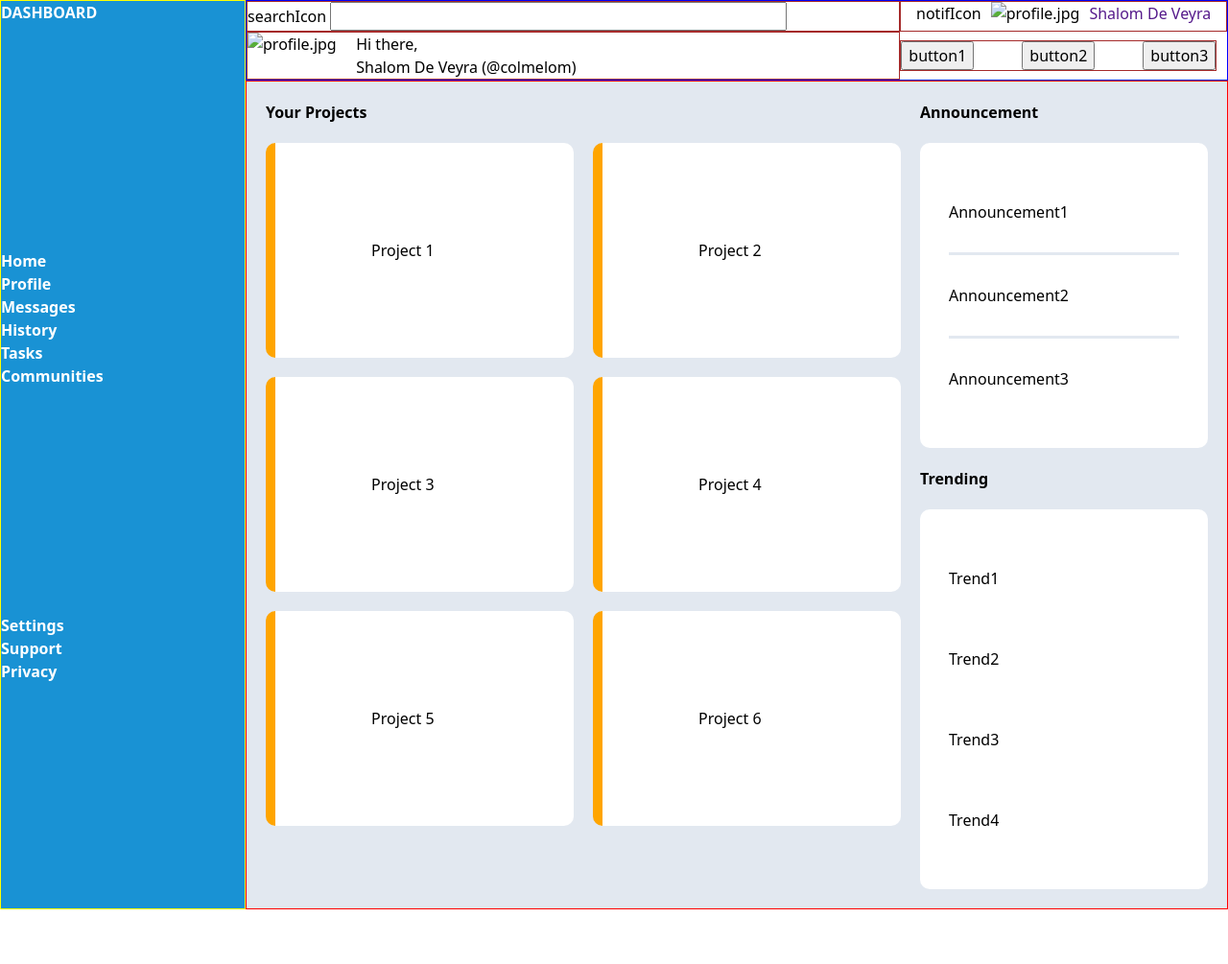
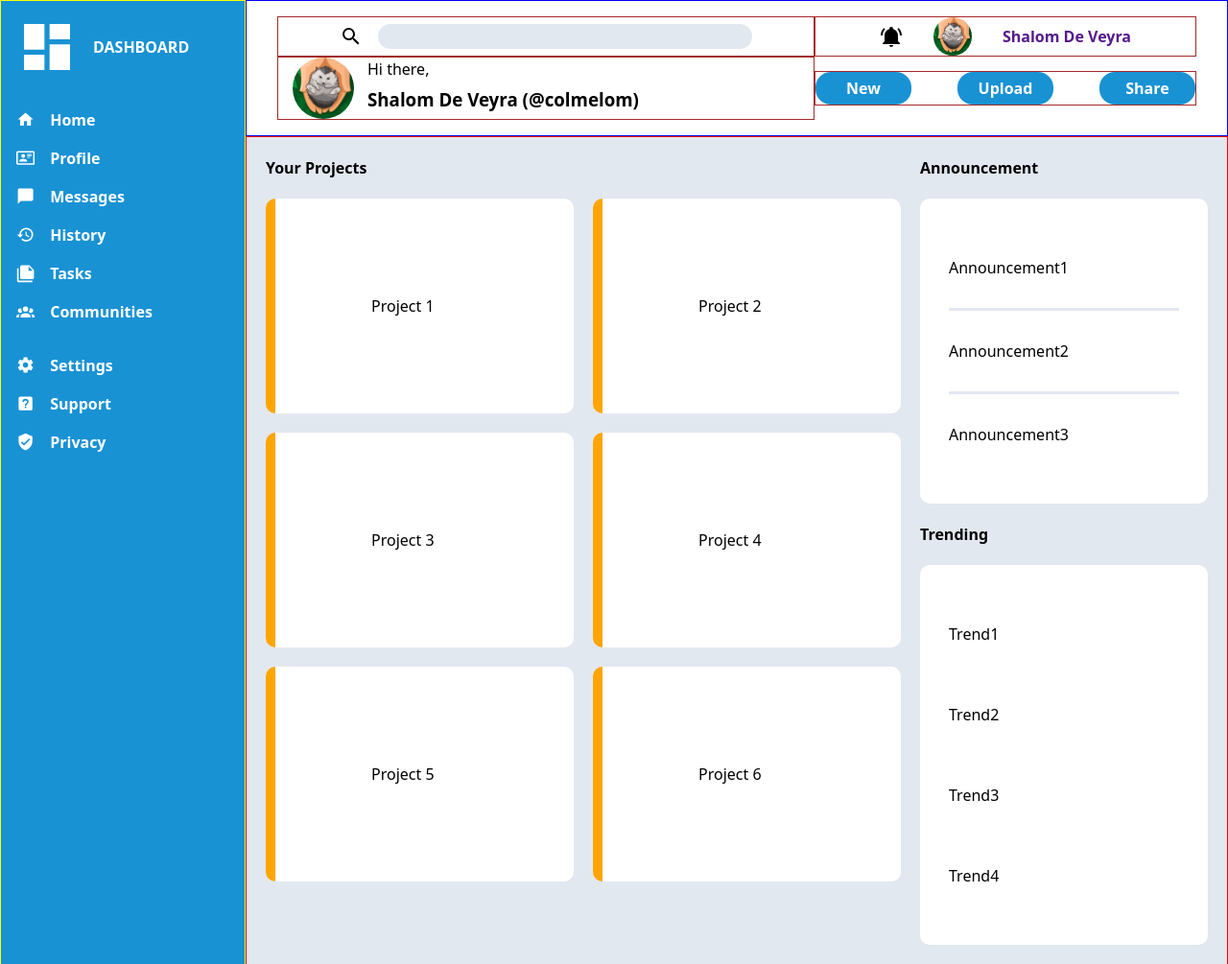
Before and after one commit to colmelom0410/Project-Admin-Dashboard, a plain HTML site: page index.html in a window 1280 px wide. Shown: the whole page at 96% size. Before the commit the page ends 948 px from the top, so only its background shows below. Drawn offline with Linux system fonts and the light colour scheme.

Commit message:
Add svg icons and imgs to the sidebar and header
-Additional: Improved the css styling

```diff
--- a/index.html
+++ b/index.html
@@ -9,43 +9,50 @@
 <body>
     <div class="header">
         <div class="searchInput">
-            <label for="userSearch">searchIcon</label>
+            <label for="userSearch"><svg xmlns="http://www.w3.org/2000/svg" viewBox="0 0 24 24"><title>magnify</title><path d="M9.5,3A6.5,6.5 0 0,1 16,9.5C16,11.11 15.41,12.59 14.44,13.73L14.71,14H15.5L20.5,19L19,20.5L14,15.5V14.71L13.73,14.44C12.59,15.41 11.11,16 9.5,16A6.5,6.5 0 0,1 3,9.5A6.5,6.5 0 0,1 9.5,3M9.5,5C7,5 5,7 5,9.5C5,12 7,14 9.5,14C12,14 14,12 14,9.5C14,7 12,5 9.5,5Z" /></svg></label>
             <input type="search" name="userSearch" id="userSearch">
         </div>
         <div class="userInfo">
-            <p>notifIcon</p>
-            <img src="" alt="profile.jpg">
+            <a href=""><svg xmlns="http://www.w3.org/2000/svg" viewBox="0 0 24 24"><title>bell-ring</title><path d="M21,19V20H3V19L5,17V11C5,7.9 7.03,5.17 10,4.29C10,4.19 10,4.1 10,4A2,2 0 0,1 12,2A2,2 0 0,1 14,4C14,4.1 14,4.19 14,4.29C16.97,5.17 19,7.9 19,11V17L21,19M14,21A2,2 0 0,1 12,23A2,2 0 0,1 10,21M19.75,3.19L18.33,4.61C20.04,6.3 21,8.6 21,11H23C23,8.07 21.84,5.25 19.75,3.19M1,11H3C3,8.6 3.96,6.3 5.67,4.61L4.25,3.19C2.16,5.25 1,8.07 1,11Z" /></svg></a>
+            <img src="images/profile.png" alt="profile.jpg">
             <a href="">Shalom De Veyra</a>
         </div>
         <div class="userGreeting">
-            <img src="" alt="profile.jpg">
+            <img src="images/profile.png" alt="profile.jpg">
             <p>Hi there,</p>
-            <p>Shalom De Veyra (@colmelom)</p>
+            <h3>Shalom De Veyra (@colmelom)</h3>
         </div>
         <div class="btns">
-            <button>button1</button>
-            <button>button2</button>
-            <button>button3</button>
+            <button>New</button>
+            <button>Upload</button>
+            <button>Share</button>
         </div>
 
     </div>
     <div class="sideBar">
-        <div class="log">DASHBOARD</div>
+        <div class="dashboard icon" >
+            <a href="">
+                <svg xmlns="http://www.w3.org/2000/svg" viewBox="0 0 24 24">
+                    <path d="M13,3V9H21V3M13,21H21V11H13M3,21H11V15H3M3,13H11V3H3V13Z"/>
+                </svg>
+                <h4>DASHBOARD</h4>
+            </a>
+        </div>
         <div class="nav upper">
             <ul>
-                <li><a href="">Home</a></li>
-                <li><a href="">Profile</a></li>
-                <li><a href="">Messages</a></li>
-                <li><a href="">History</a></li>
-                <li><a href="">Tasks</a></li>
-                <li><a href="">Communities</a></li>
+                <li><a href=""><svg xmlns="http://www.w3.org/2000/svg" viewBox="0 0 24 24"><title>home</title><path d="M10,20V14H14V20H19V12H22L12,3L2,12H5V20H10Z" /></svg>Home</a></li>
+                <li><a href=""><svg xmlns="http://www.w3.org/2000/svg" viewBox="0 0 24 24"><title>card-account-details-outline</title><path d="M22,3H2C0.91,3.04 0.04,3.91 0,5V19C0.04,20.09 0.91,20.96 2,21H22C23.09,20.96 23.96,20.09 24,19V5C23.96,3.91 23.09,3.04 22,3M22,19H2V5H22V19M14,17V15.75C14,14.09 10.66,13.25 9,13.25C7.34,13.25 4,14.09 4,15.75V17H14M9,7A2.5,2.5 0 0,0 6.5,9.5A2.5,2.5 0 0,0 9,12A2.5,2.5 0 0,0 11.5,9.5A2.5,2.5 0 0,0 9,7M14,7V8H20V7H14M14,9V10H20V9H14M14,11V12H18V11H14" /></svg>Profile</a></li>
+                <li><a href=""><svg xmlns="http://www.w3.org/2000/svg" viewBox="0 0 24 24"><title>message</title><path d="M20,2H4A2,2 0 0,0 2,4V22L6,18H20A2,2 0 0,0 22,16V4C22,2.89 21.1,2 20,2Z" /></svg>Messages</a></li>
+                <li><a href=""><svg xmlns="http://www.w3.org/2000/svg" viewBox="0 0 24 24"><title>history</title><path d="M13.5,8H12V13L16.28,15.54L17,14.33L13.5,12.25V8M13,3A9,9 0 0,0 4,12H1L4.96,16.03L9,12H6A7,7 0 0,1 13,5A7,7 0 0,1 20,12A7,7 0 0,1 13,19C11.07,19 9.32,18.21 8.06,16.94L6.64,18.36C8.27,20 10.5,21 13,21A9,9 0 0,0 22,12A9,9 0 0,0 13,3" /></svg>History</a></li>
+                <li><a href=""><svg xmlns="http://www.w3.org/2000/svg" viewBox="0 0 24 24"><title>note-multiple</title><path d="M16,9H21.5L16,3.5V9M7,2H17L23,8V18A2,2 0 0,1 21,20H7C5.89,20 5,19.1 5,18V4A2,2 0 0,1 7,2M3,6V22H21V24H3A2,2 0 0,1 1,22V6H3Z" /></svg>Tasks</a></li>
+                <li><a href=""><svg xmlns="http://www.w3.org/2000/svg" viewBox="0 0 24 24"><title>account-group</title><path d="M12,5.5A3.5,3.5 0 0,1 15.5,9A3.5,3.5 0 0,1 12,12.5A3.5,3.5 0 0,1 8.5,9A3.5,3.5 0 0,1 12,5.5M5,8C5.56,8 6.08,8.15 6.53,8.42C6.38,9.85 6.8,11.27 7.66,12.38C7.16,13.34 6.16,14 5,14A3,3 0 0,1 2,11A3,3 0 0,1 5,8M19,8A3,3 0 0,1 22,11A3,3 0 0,1 19,14C17.84,14 16.84,13.34 16.34,12.38C17.2,11.27 17.62,9.85 17.47,8.42C17.92,8.15 18.44,8 19,8M5.5,18.25C5.5,16.18 8.41,14.5 12,14.5C15.59,14.5 18.5,16.18 18.5,18.25V20H5.5V18.25M0,20V18.5C0,17.11 1.89,15.94 4.45,15.6C3.86,16.28 3.5,17.22 3.5,18.25V20H0M24,20H20.5V18.25C20.5,17.22 20.14,16.28 19.55,15.6C22.11,15.94 24,17.11 24,18.5V20Z" /></svg>Communities</a></li>
             </ul>
         </div>
         <div class="nav lower">
             <ul>
-                <li><a href="">Settings</a></li>
-                <li><a href="">Support</a></li>
-                <li><a href="">Privacy</a></li>
+                <li><a href=""><svg xmlns="http://www.w3.org/2000/svg" viewBox="0 0 24 24"><title>cog</title><path d="M12,15.5A3.5,3.5 0 0,1 8.5,12A3.5,3.5 0 0,1 12,8.5A3.5,3.5 0 0,1 15.5,12A3.5,3.5 0 0,1 12,15.5M19.43,12.97C19.47,12.65 19.5,12.33 19.5,12C19.5,11.67 19.47,11.34 19.43,11L21.54,9.37C21.73,9.22 21.78,8.95 21.66,8.73L19.66,5.27C19.54,5.05 19.27,4.96 19.05,5.05L16.56,6.05C16.04,5.66 15.5,5.32 14.87,5.07L14.5,2.42C14.46,2.18 14.25,2 14,2H10C9.75,2 9.54,2.18 9.5,2.42L9.13,5.07C8.5,5.32 7.96,5.66 7.44,6.05L4.95,5.05C4.73,4.96 4.46,5.05 4.34,5.27L2.34,8.73C2.21,8.95 2.27,9.22 2.46,9.37L4.57,11C4.53,11.34 4.5,11.67 4.5,12C4.5,12.33 4.53,12.65 4.57,12.97L2.46,14.63C2.27,14.78 2.21,15.05 2.34,15.27L4.34,18.73C4.46,18.95 4.73,19.03 4.95,18.95L7.44,17.94C7.96,18.34 8.5,18.68 9.13,18.93L9.5,21.58C9.54,21.82 9.75,22 10,22H14C14.25,22 14.46,21.82 14.5,21.58L14.87,18.93C15.5,18.67 16.04,18.34 16.56,17.94L19.05,18.95C19.27,19.03 19.54,18.95 19.66,18.73L21.66,15.27C21.78,15.05 21.73,14.78 21.54,14.63L19.43,12.97Z" /></svg>Settings</a></li>
+                <li><a href=""><svg xmlns="http://www.w3.org/2000/svg" viewBox="0 0 24 24"><title>help-box</title><path d="M11,18H13V16H11V18M12,6A4,4 0 0,0 8,10H10A2,2 0 0,1 12,8A2,2 0 0,1 14,10C14,12 11,11.75 11,15H13C13,12.75 16,12.5 16,10A4,4 0 0,0 12,6M5,3H19A2,2 0 0,1 21,5V19A2,2 0 0,1 19,21H5A2,2 0 0,1 3,19V5A2,2 0 0,1 5,3Z" /></svg>Support</a></li>
+                <li><a href=""><svg xmlns="http://www.w3.org/2000/svg" viewBox="0 0 24 24"><title>shield-check</title><path d="M10,17L6,13L7.41,11.59L10,14.17L16.59,7.58L18,9M12,1L3,5V11C3,16.55 6.84,21.74 12,23C17.16,21.74 21,16.55 21,11V5L12,1Z" /></svg>Privacy</a></li>
             </ul>
         </div>
     </div>
--- a/style.css
+++ b/style.css
@@ -59,6 +59,13 @@ body{
 }
 
 /* HEADER */
+img{
+  border-radius: 50%;
+  height: 2.5em;
+}
+.userGreeting img{
+  height: 4em;
+}
 .header{
     border: 1px solid blue;
     background-color: #ffffff;
@@ -66,20 +73,30 @@ body{
     grid-row: 1/2;
     display: grid;
     grid-template-columns: 2fr 1fr;
+    padding: 1em 2em;
 }
 .header div{
     border: 1px solid brown;
 }
 .searchInput{
     grid-column: 1/2;
+    display: flex;
+    justify-content: center;
+    align-items: center;
+    gap: 1em;
 }
 .searchInput input[type="search"]{
     width: 70%;
+    border-radius: 1em;
+    border: none;
+    background-color: #e2e8f0;
 }
 .userInfo{
     display: flex;
-    gap: 10px;
+    gap: 2em;
     justify-content: center;
+    align-items: center;
+    font-weight: bold;
 }
 .userGreeting{
     display: grid;
@@ -87,11 +104,24 @@ body{
 }
 .userGreeting img{
     grid-row: 1/3;
+    justify-self: center;
 }
 .btns{
     display: flex;
-    place-self: center start;
-    gap: 50px;
+    place-self: center center;
+    gap: 3em;
+}
+button{
+  background-color: #1992d4;
+  border: none;
+  color: white;
+  border-radius: 1em;
+  padding: 5px;
+  width: 100px;
+  font-weight: bold;
+}
+.header svg{
+  height: 1.5em;
 }
 
 /* SIDES */
@@ -100,12 +130,28 @@ body{
     border: 1px solid yellow;
     background-color: #1992d4;
     grid-row: 1/3;
-    display: grid;
+    display: flex;
+    flex-direction: column;
 }
 .sideBar div,.sideBar a{
     color: white;
     font-weight: bold;
 }
+.icon>a, .sideBar ul>li>a{
+  display: flex;
+  align-items: center;
+  justify-content: start;
+  margin: 1em;
+  gap: 1em;
+}
+.sideBar svg{
+  fill: white;
+  height: 1.2em;
+}
+.dashboard svg{
+  height: 4em;
+}
+
 
 /* MAIN */
 .mainContent{
```
Also changed, not shown: images/profile.png (added).
